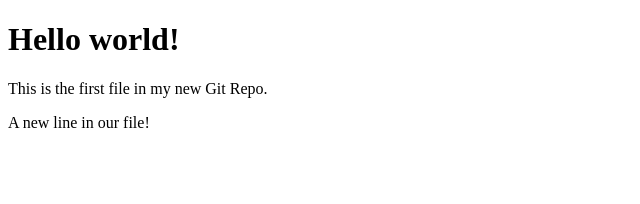
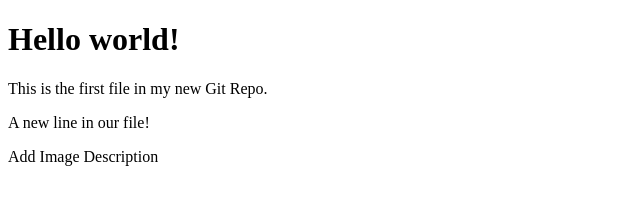
Before and after one commit to yamchinghann/hello-world, a plain HTML site: page index.html in a window 1280 px wide. Shown: the whole page, without its empty margins (0-640 px from the left). Drawn offline with Linux system fonts and the light colour scheme.

Commit message:
Added image description to Hello World

```diff
--- a/index.html
+++ b/index.html
@@ -8,5 +8,6 @@
 <h1>Hello world!</h1>
 <p>This is the first file in my new Git Repo.</p>
 <p>A new line in our file!</p>
+<p>Add Image Description</p>
 </body>
 </html>
```
Also changed, not shown: 1 other file.
